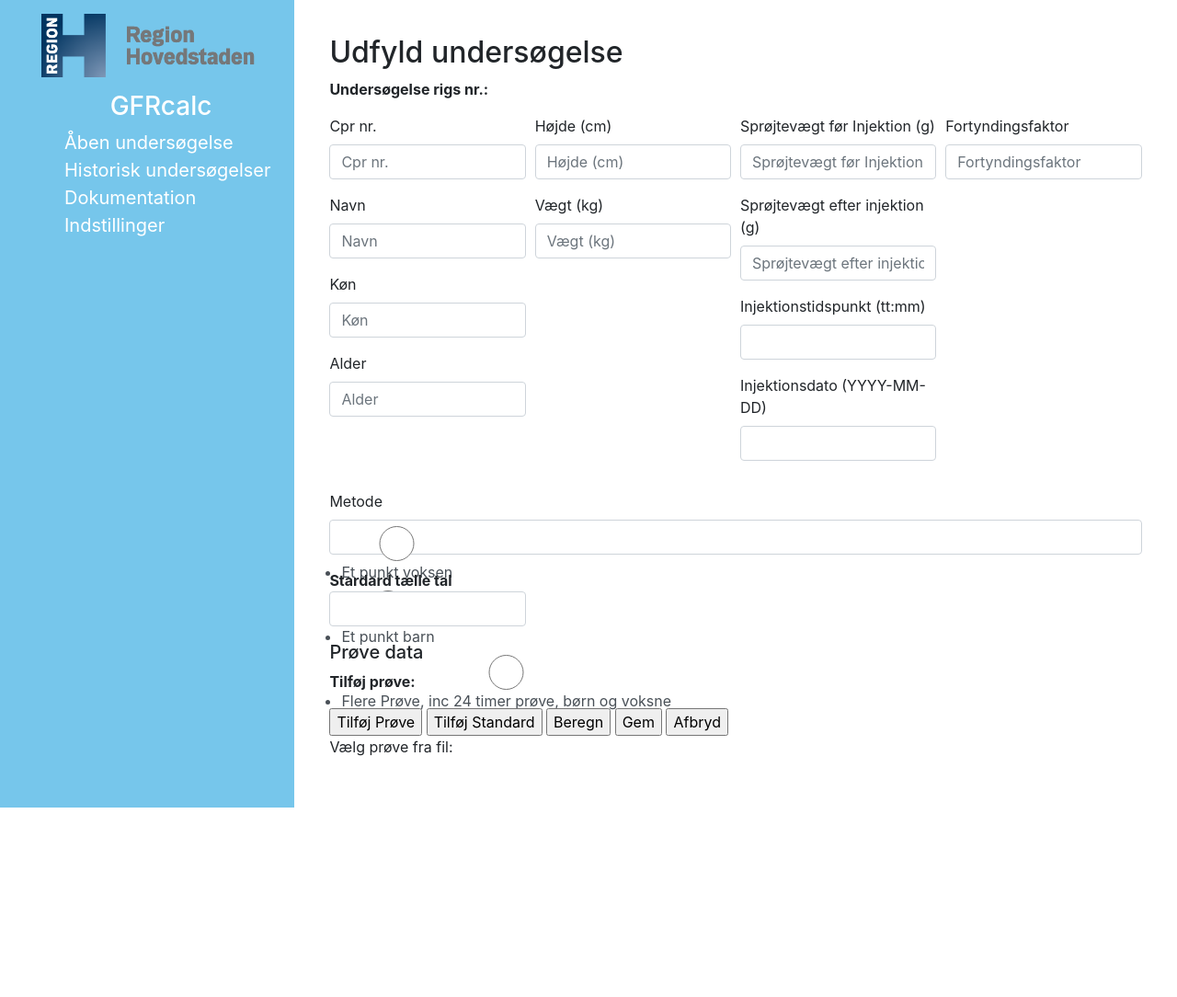
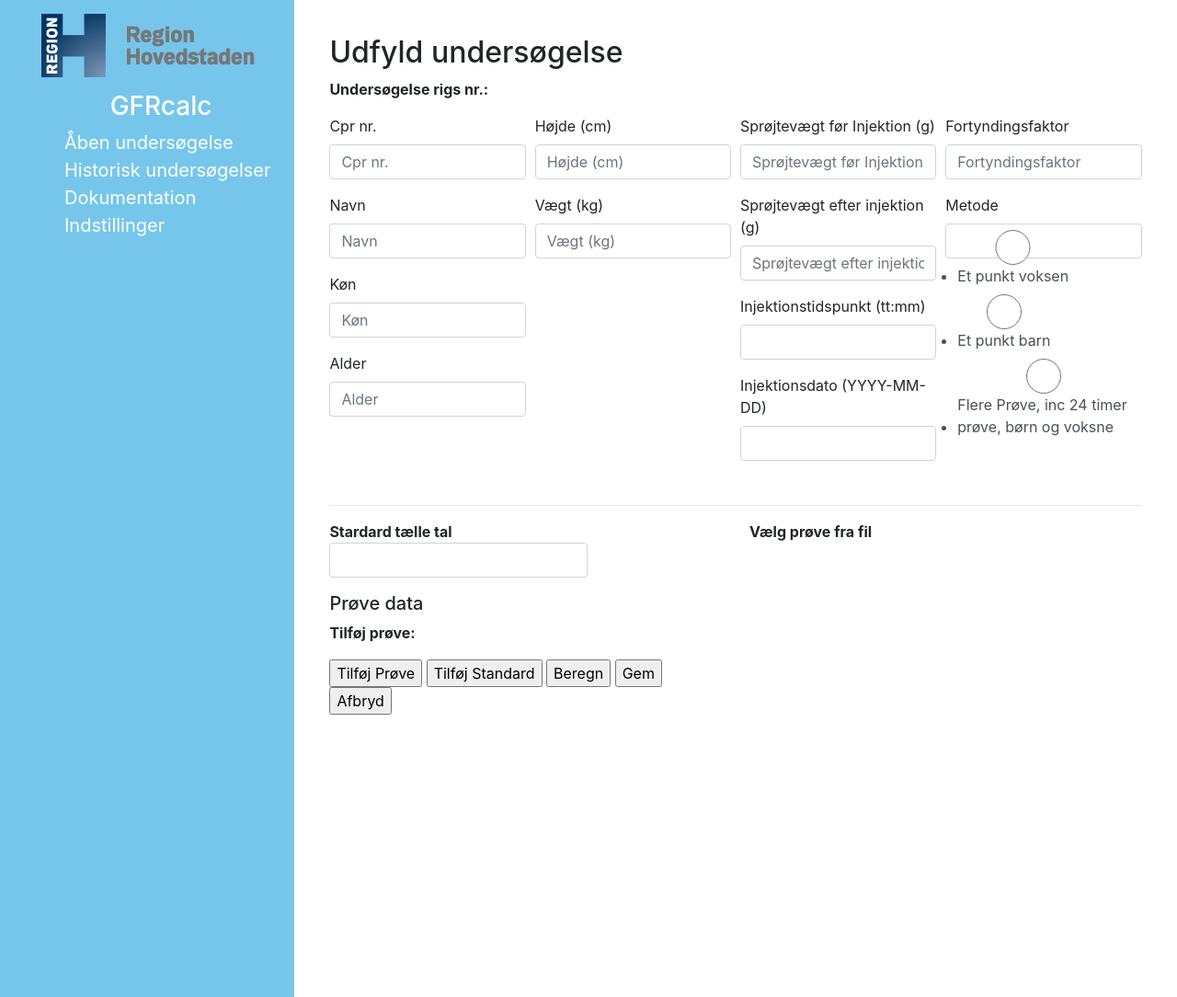
Before and after one commit to demiguard/GFR, a Django app: template main_page/templates/main_page/fill_study.html in a window 1280 px wide. Shown: the whole page at 92% size. Before the commit the page ends 878 px from the top, so only its background shows below. Run offline with Django 3.2, Linux system fonts and the light colour scheme; the template is opened without the code that fills it: values that come from a table or form of the project are taken from there, others are empty; parts of the project's set-up code (start-up, migrations or seed data) failed here and were passed over; some libraries are stand-ins or nearby versions.

Commit message:
Revamped Site lookout

```diff
--- a/main_page/forms.py
+++ b/main_page/forms.py
@@ -1,5 +1,6 @@
 from django import forms
 from django.forms import ModelForm
+from django.utils.safestring import mark_safe
 from main_page.models import Config
 
 # User settings form
--- a/main_page/static/main_page/css/fill_study.css
+++ b/main_page/static/main_page/css/fill_study.css
@@ -0,0 +1,8 @@
+#id_study_type > label {
+  display:block;
+}
+
+#right_side {
+  height: 480px;
+  overflow: auto
+}
--- a/main_page/static/main_page/js/fill_study.js
+++ b/main_page/static/main_page/js/fill_study.js
@@ -93,12 +93,14 @@
         if (csv_row_ids_array.length > 0){
         // Avg. of two selected rows
         var sum = 0
+        console.log(sum)
+        console.log(csv_row_ids_array)
         if (csv_row_ids_array.length == 2) {
           var data_values = []
 
           csv_row_ids_array.forEach(element => {
-            data_values.push(parseFloat($('#' + element).children().eq(3).text()))
-            sum += parseFloat($('#' + element).children().eq(3).text()) / 2
+            data_values.push(parseFloat($('#' + element).children().eq(2).text()))
+            sum += parseFloat($('#' + element).children().eq(2).text()) / 2
           });
 
           var sanity = Math.abs(data_values[0] - data_values[1]) / sum
@@ -110,12 +112,13 @@
 
         } else { //Only 1 element selected
           csv_row_ids_array.forEach(element => {
-            sum += parseFloat($('#' + element).children().eq(3).text())
+            sum += parseFloat($('#' + element).children().eq(2).text())
           });
           $('#error-message-container').append("<p id=\"error-message\">Det anbefaldes at der bruges 2 datapunkter for større sikkerhed</p>");
           $('#error-message').css('color', '#FFA71A');
           $('#error-message').css('font-size', 18);
         }
+        console.log(sum)
         //------------ Range Checker ---------------
         //Range checker for kids
         if ($('input[name=study_type]:checked').val() == 1) {
@@ -223,8 +226,8 @@
         //TO DO ADD Sanity checks
         var data_values = [];
         csv_row_ids_array.forEach(element => {
-          data_values.push(parseFloat($('#' + element).children().eq(3).text()))
-          sum += parseFloat($('#' + element).children().eq(3).text()) / 2
+          data_values.push(parseFloat($('#' + element).children().eq(2).text()))
+          sum += parseFloat($('#' + element).children().eq(2).text()) / 2
         });
         var sanity = Math.abs(data_values[0] - data_values[1]) / sum
         if (sanity > sanity_checker) { // Value to be updated
@@ -234,7 +237,7 @@
         }
       } else {
         csv_row_ids_array.forEach(element => {
-          sum += parseFloat($('#' + element).children().eq(3).text())
+          sum += parseFloat($('#' + element).children().eq(2).text())
         });
       }
 
--- a/main_page/templates/main_page/fill_study.html
+++ b/main_page/templates/main_page/fill_study.html
@@ -2,6 +2,11 @@
 
 {% load static %}
 {% load bootstrap4 %}
+
+{% block head %}
+  <link rel="stylesheet" type="text/css" href="{% static 'main_page/css/fill_study.css' %}">
+{% endblock head %}
+
 
 {% block content %}
   <h2>Udfyld undersøgelse</h2>
@@ -23,16 +28,21 @@
       </div>
       <div class = "form-group col-md-3">
         {% bootstrap_form study_dosis_form %}
+        {% bootstrap_form study_type_form %}
       </div>
     </div>
 
-    {% bootstrap_form study_type_form %}
+    <hr>
 
+    <!-- Second Half -->
+    <div class="row">
+      <!-- Left side-->
+      <div class="col-md-6">
         <!-- Display test info -->
         {% if csv_data_len != 0 %}
         <strong>Stardard tælle tal</strong>
         <div class="form-row">
-      <div class="form-group col-md-3">
+          <div class="form-group col-md-8">
             <input type="number" step="0.001" class="form-control" id="standart-text" name="std_cnt_text_box" value="{{ standart_count }}">
           </div>
         </div>
@@ -63,11 +73,11 @@
         <!-- Add test info -->
         <strong>Tilføj prøve:</strong>
         <div class="form-row" id="form-top">
-      <div class="form-group col-md-3">
+          <div class="form-group col-md-4">
             {{ test_context.test_form.study_date.label }}
             {{ test_context.test_form.study_date }}
           </div>
-      <div class="form-group col-md-3">
+          <div class="form-group col-md-4">
             {{ test_context.test_form.study_time.label }}
             {{ test_context.test_form.study_time }}
           </div>
@@ -81,8 +91,15 @@
           <input type="button" value="Afbryd" id="cancel">
         {% endbuttons %}
 
-    <!-- Select test values from csv file -->
-    <p>Vælg prøve fra fil:</p>
+        <div id="submit-err-container">
+
+        </div>
+      <!--Left Closing-->
+      </div>
+
+      <!-- Right side-->
+      <div class="col-md-6" id="right_side">
+        <p><strong>Vælg prøve fra fil</strong></p>
         <div class="csvAccordion" id="accordionContainer">
           {% for name, data, id in csv_data %}
             <div class="card">
@@ -123,11 +140,12 @@
         {% else %}
           <p>{{ error_message }}</p>
         {% endif %}
+      <!-- Right closing-->
+      </div>
+    </div>
 
-    <!-- Submission buttons -->
-    <div id="submit-err-container">
 
-    </div>
+
 
 
   </form>
```
Lines whose indentation alone changed are shown as unchanged.
